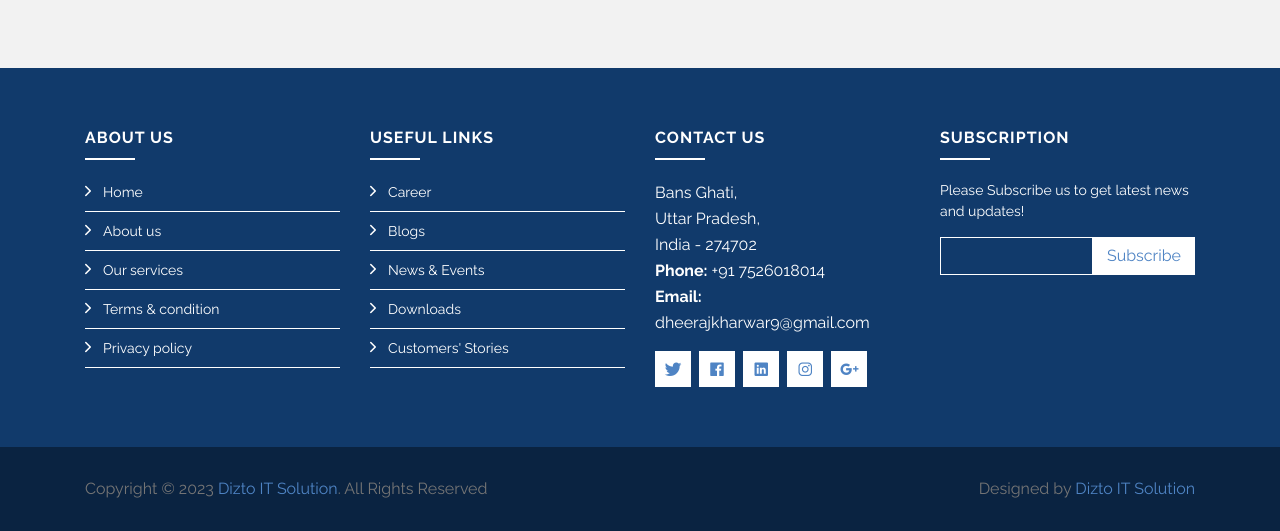
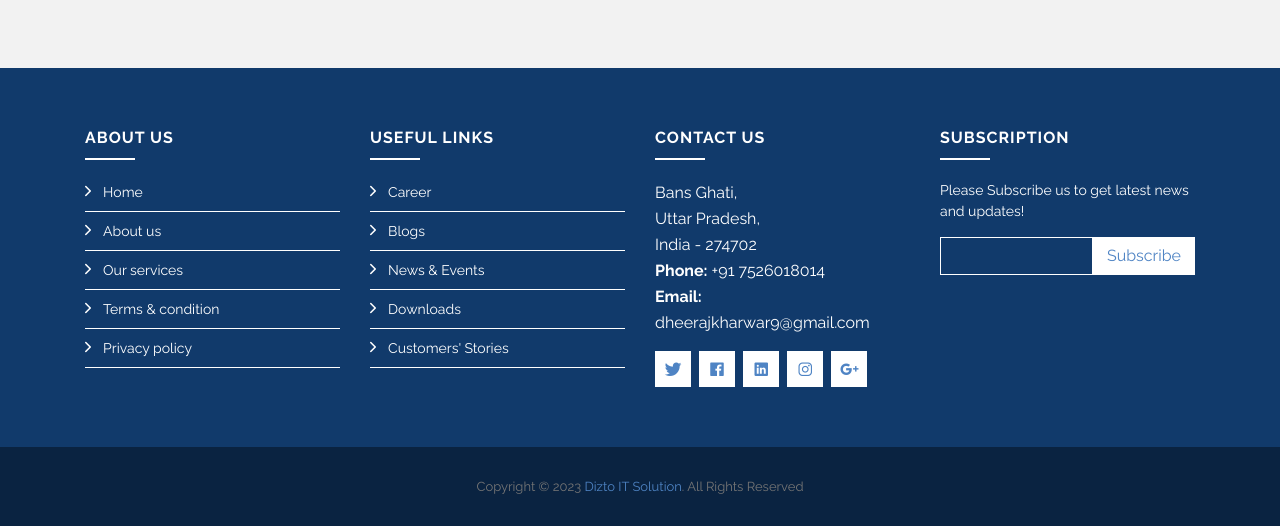
Before and after one commit to dheerajkharwar/diztoitsolution, a plain HTML site: page index.html in a window 1280 px wide. Shown: the part 8081-8612 px from the top of the page. Drawn offline with Linux system fonts and the light colour scheme.

Commit message:
credit removed

```diff
--- a/css/style.css
+++ b/css/style.css
@@ -1161,14 +1161,14 @@ h6 {
 .footer .copyright {
     text-align: center;
     padding-top: 30px;
+    font-size: small;
 }
-
 @media (min-width: 768px) {
-    .footer .credit {
+    /* .footer .credit {
         text-align: right;
-    }
+    } */
 
     .footer .copyright {
-        text-align: left;
+        text-align: center;
     }
 }
--- a/index.html
+++ b/index.html
@@ -1006,13 +1006,13 @@
 
         <div class="container">
             <div class="row align-items-center">
-                <div class="col-md-6 copyright">
+                <div class="col-md-12 copyright">
                     Copyright &copy; 2023 <a href="">Dizto IT Solution</a>. All Rights
                     Reserved
                 </div>
-                <div class="col-md-6 credit">
+                <!-- <div class="col-md-6 credit">
                     Designed by <a href="https://www.dizto.in">Dizto IT Solution</a>
-                </div>
+                </div> -->
             </div>
         </div>
     </div>
```
Also changed, not shown: about.html (+3 -3 lines), blog.html (+3 -3 lines), career.html (+3 -3 lines), client.html (+3 -3 lines), contact.html (+3 -3 lines), cust_story.html (+3 -3 lines), downloads.html (+3 -3 lines), news.html (+3 -3 lines), portfolio.html (+3 -3 lines), pricing.html (+3 -3 lines), privacy.html (+3 -3 lines), review.html (+3 -3 lines), service.html (+3 -3 lines), skill.html (+3 -3 lines), 2 more files.
